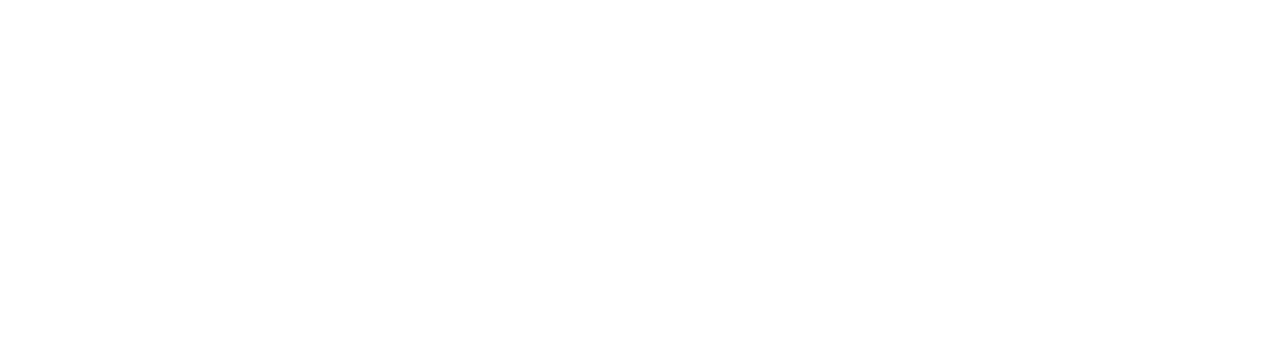
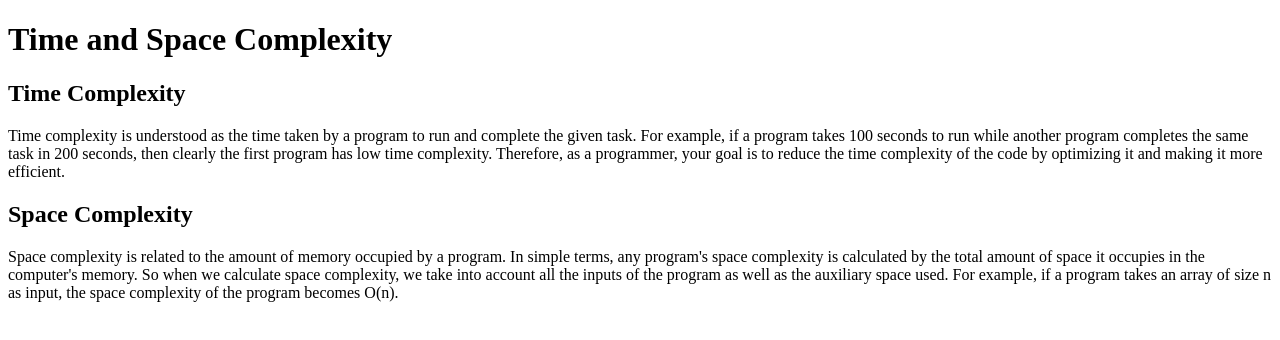
Before and after one commit to acciojob/time-and-space-complexity-sutrishnabhunia, a website: page main.html in a window 1280 px wide. Drawn offline with Linux system fonts and the light colour scheme.

Commit message:
created a submission

```diff
--- a/main.html
+++ b/main.html
@@ -1,16 +1,26 @@
 <!DOCTYPE html>
+<html>
+<head>
+  <title>Time and Space Complexity</title>
+</head>
+<body>
+  <h1>Time and Space Complexity</h1>
 
-<html>
+  <h2>Time Complexity</h2>
+  <p>
+    Time complexity is understood as the time taken by a program to run and complete the given task.
+    For example, if a program takes 100 seconds to run while another program completes the same task
+    in 200 seconds, then clearly the first program has low time complexity. Therefore, as a programmer,
+    your goal is to reduce the time complexity of the code by optimizing it and making it more efficient.
+  </p>
 
-<head>
-	<link rel="stylesheet" href="styles.css">
-</head>
-
-<body>
-	<!-- the entire body must be written by student -->
-    <script type="text/javascript" src="./script.js">
-</script>
-
+  <h2>Space Complexity</h2>
+  <p>
+    Space complexity is related to the amount of memory occupied by a program. In simple terms, any program's
+    space complexity is calculated by the total amount of space it occupies in the computer's memory. So when
+    we calculate space complexity, we take into account all the inputs of the program as well as the auxiliary
+    space used. For example, if a program takes an array of size n as input, the space complexity of the program
+    becomes O(n).
+  </p>
 </body>
-
 </html>
```
